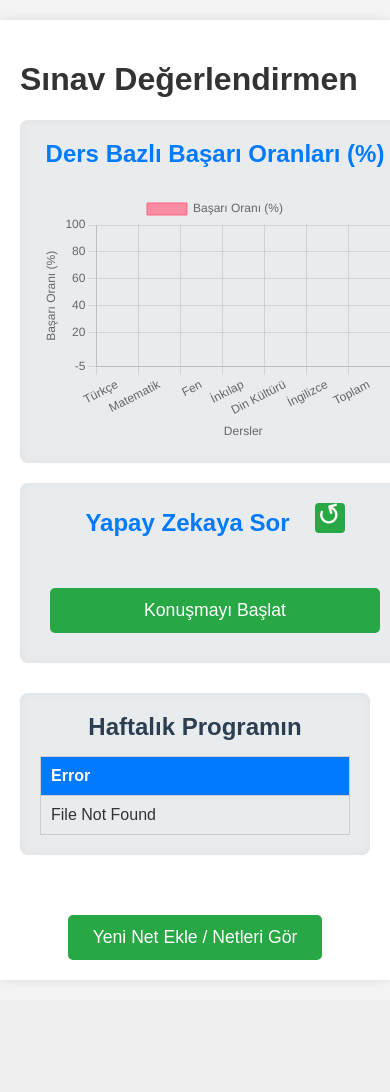
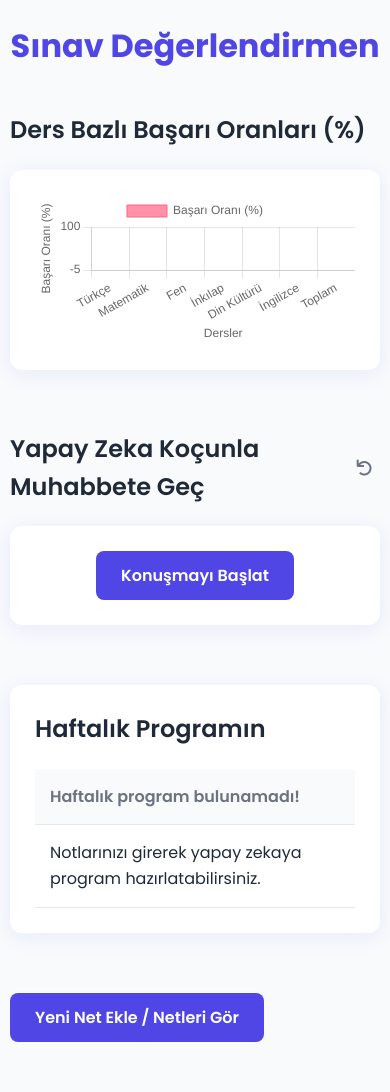
Before and after one commit to MyyTimes/BTK-Hackathon, a Flask app: page / in a window 390 px wide. Before the commit the page ends 980 px from the top, so only its background shows below. Run offline with Flask 3, Linux system fonts and the light colour scheme.

Commit message:
Modern inteface
Loooook better

```diff
--- a/excel_operations.py
+++ b/excel_operations.py
@@ -171,8 +171,8 @@
             table_rows = [["Invalid Data"]]
     else:
         print(f"Not found excel file: {SCHEDULE_EXCEL_PATH}")
-        table_headers = ["Error"]
-        table_rows = [["File Not Found"]]
+        table_headers = ["Haftalık program bulunamadı!"]
+        table_rows = [["Notlarınızı girerek yapay zekaya program hazırlatabilirsiniz."]]
 
     return (table_headers, table_rows)
 
--- a/static/style.css
+++ b/static/style.css
@@ -1,385 +1,342 @@
-/* my_flask_app/static/style.css */
+/* Import Modern Font */
+@import url('https://fonts.googleapis.com/css2?family=Poppins:wght@300;400;500;600;700&display=swap');
 
-body {
-    font-family: Arial, sans-serif;
+/* *** COLORS, FONTS AND OTHER *** */
+:root {
+    --primary-color: #4f46e5;      /* Main color */
+    --secondary-color: #10b981;   /* Highlight color */
+    --background-color: #f8fafc;  /* Background color */
+    --card-background: #ffffff;     /* Background of charts */
+    --text-color: #1f2937;        /* Main text color */
+    --text-color-light: #6b7280;  /* lighter text color */
+    --border-color: #e5e7eb;      /* edge color */
+    --shadow-color: rgba(99, 102, 241, 0.1); /* soft and colorful shade */
+    --font-family: 'Poppins', sans-serif;
+    --border-radius: 12px; /* softer edges */
+    --transition-speed: 0.3s;
+}
+
+/*/*----- Universal Reset and Box Modeling /*-----*/
+* {
+    box-sizing: border-box;
     margin: 0;
     padding: 0;
-    background-color: #f4f4f4;
-    color: #333;
 }
 
+/*----- Body and Main Container Styles -----*/
+body {
+    font-family: var(--font-family);
+    background-color: var(--background-color);
+    color: var(--text-color);
+    line-height: 1.6;
+}
 .container {
     max-width: 1200px;
-    margin: 20px auto;
-    background-color: #fff;
+    margin: 30px auto;
     padding: 20px;
-    box-shadow: 0 0 10px rgba(0, 0, 0, 0.1);
-    display: flex;
-    flex-direction: column;
-    min-height: calc(100vh - 40px);
+}
+.graph-container {
+    height: 500px;
+    width: 100%;
 }
 
-header {
-    background-color: #007bff;
-    color: white;
-    padding: 10px 0;
+/*----- Typography (Titels) -----*/
+h1 {
     text-align: center;
-    margin-bottom: 20px;
-    position: relative;
+    font-size: 2.5rem;
+    font-weight: 700;
+    color: var(--primary-color);
+    margin-bottom: 40px;
 }
 
 h2 {
-    color: #2c3e50;
-    margin-top: 0;
-    margin-bottom: 15px;
+    font-size: 1.5rem;
+    font-weight: 600;
+    color: var(--text-color);
+    margin-bottom: 20px;
     display: flex;
     align-items: center;
-    justify-content: center;
-    gap: 25px;
+    justify-content: space-between; /* reset button for ai chat */
+    gap: 15px;
 }
 
-/* Genel input ve buton stilleri (hem index.html hem add_net.html için) */
-input[type="text"],
-input[type="number"],
-button {
-    width: calc(100% - 20px);
-    padding: 10px;
-    margin-bottom: 10px;
-    border: 1px solid #ddd;
-    border-radius: 4px;
-    box-sizing: border-box; /* Kutu modellemesini düzeltmek için */
+h3 {
+    text-align: center;
+    font-size: 1.2rem;
+    font-weight: 500;
+    color: var(--text-color-light);
 }
 
-/* Genel buton stili */
-button {
-    background-color: #28a745;
-    color: white;
-    cursor: pointer;
-    border: none;
+/*----- Chart Designs (old .section and .flex-item)-----*/
+.section,
+.flex-item > div, /* index.html'deki .flex-item içindeki div'leri hedefliyor */
+.chart-box {
+    background-color: var(--card-background);
+    padding: 25px;
+    border-radius: var(--border-radius);
+    /* modern shadow */
+    box-shadow: 0 4px 20px var(--shadow-color);
+    margin-bottom: 30px;
+    width: 100%;
 }
 
-button:hover {
-    background-color: #218838;
-}
-
-/* Tablo stilleri */
-table {
-    width: 100%;
-    border-collapse: collapse;
-    margin-top: 15px;
-}
-
-table, th, td {
-    border: 1px solid #ccc;
-}
-
-th, td {
-    padding: 10px;
-    text-align: left;
-}
-
-th {
-    background-color: #007bff;
-    color: white;
-}
-
-tr:nth-child(even) {
-    background-color: #f2f2f2;
-}
-
-/* Mesaj kutuları (flash messages) */
-.messages {
-    list-style: none;
-    padding: 0;
-    margin: 15px 0;
-    text-align: center;
-}
-.messages li {
-    padding: 10px;
-    margin-bottom: 10px;
-    border-radius: 5px;
-    font-weight: bold;
-}
-.messages .success {
-    background-color: #d4edda;
-    color: #155724;
-    border: 1px solid #c3e6cb;
-}
-.messages .error {
-    background-color: #f8d7da;
-    color: #721c24;
-    border: 1px solid #f5c6cb;
-}
-.messages .info {
-    background-color: #cce5ff;
-    color: #004085;
-    border: 1px solid #b8daff;
-}
-
-/* Genel bölüm stili (index.html ve add_net.html'deki section'lar) */
-.section {
-    margin-bottom: 30px; /* Bölümler arası boşluk */
-    padding: 20px;
-    background-color: #e9ecef; /* Açık gri arka plan */
-    border-radius: 8px;
-    box-shadow: inset 0 0 10px rgba(0, 0, 0, 0.05);
-}
-
-/* Esnek kutular için kapsayıcı (index.html'deki gibi) */
 .flex-container {
     display: flex;
     flex-wrap: wrap;
-    gap: 20px;
+    gap: 30px;
     margin-bottom: 30px;
 }
 
-/* Esnek öğeler (grafik ve sohbet/input kutuları) */
 .flex-item {
     flex: 1;
     min-width: 300px;
-    background-color: #e9ecef; /* flex-item'ın kendi arka planı */
-    padding: 20px;
-    border-radius: 8px;
-    box-shadow: inset 0 0 10px rgba(0, 0, 0, 0.05);
-    display: flex;
+    display: flex; /* for the div inside to stretch completely */
     flex-direction: column;
-    align-items: flex-start; /* Üst hizalama */
+}
+.flex-item > div {
+    flex: 1; /* flex-item makes the div inside it take up the entire space */
 }
 
-/* Flex öğelerindeki başlıklar */
-.flex-item h2 {
-    margin-top: 0;
+/*-----------------------------------*/
+/*----- Forms and Buttons -----*/
+input[type="text"],
+input[type="number"] {
     width: 100%;
-    text-align: center;
-    margin-bottom: 25px;
-    color: #007bff;
+    padding: 12px 15px;
+    border: 1px solid var(--border-color);
+    border-radius: 8px;
+    font-family: var(--font-family);
+    font-size: 1rem;
+    transition: all var(--transition-speed) ease;
 }
 
-/* Grafik kapsayıcıları */
-.graph-container {
-    position: relative;
-    height: 250px; /* index.html için varsayılan */
-    width: 100%;
-    margin: auto;
+input[type="text"]:focus,
+input[type="number"]:focus {
+    outline: none;
+    border-color: var(--primary-color);
+    box-shadow: 0 0 0 3px rgba(79, 70, 229, 0.2);
 }
 
-/* add_net.html'deki grafik kapsayıcısı için özel yükseklik */
-.section .chart-box .graph-container {
-    height: 300px; /* add_net.html'deki grafik daha büyük */
+.form-group {
+    margin-bottom: 20px;
 }
-
-/* Navigasyon butonları (alt kısımdaki linkler) */
-.nav-buttons {
-    display: flex;
-    justify-content: center;
-    gap: 15px;
-    margin-top: 30px;
-}
-.nav-buttons a {
-    padding: 12px 25px;
-    background-color: #28a745;
-    color: white;
-    text-decoration: none;
-    border-radius: 5px;
-    transition: background-color 0.3s ease;
-    font-size: 1.1em;
-}
-.nav-buttons a:hover {
-    background-color: #218838;
-}
-
-/* Sohbet Arayüzü Stilleri */
-.chat-container {
-    width: 100%;
-    display: flex;
-    flex-direction: column;
-    gap: 15px;
-    max-width: 400px;
-    margin: 0 auto;
-}
-.chat-messages {
-    border: 1px solid #ddd;
-    border-radius: 8px;
-    padding: 15px;
-    min-height: 150px;
-    max-height: 300px;
-    overflow-y: auto;
-    background-color: #f9f9f9;
-    display: flex;
-    flex-direction: column;
-    gap: 10px;
-}
-.chat-message {
-    padding: 8px 12px;
-    border-radius: 15px;
-    max-width: 80%;
-    word-wrap: break-word;
-}
-.chat-message.user {
-    background-color: #007bff;
-    color: white;
-    align-self: flex-end;
-    border-bottom-right-radius: 2px;
-}
-.chat-message.ai {
-    background-color: #e2e6ea;
-    color: #333;
-    align-self: flex-start;
-    border-bottom-left-radius: 2px;
-}
-.chat-input-group {
-    display: flex;
-    gap: 10px;
-    width: 100%;
-}
-.chat-input-group input[type="text"] {
-    flex-grow: 1;
-    padding: 10px;
-    border: 1px solid #007bff;
-    border-radius: 4px;
-    font-size: 16px;
-}
-.chat-input-group button {
-    padding: 10px 15px;
-    background-color: #007bff;
-    color: white;
-    border: none;
-    border-radius: 4px;
-    cursor: pointer;
-    transition: background-color 0.3s ease;
-}
-.chat-input-group button:hover {
-    background-color: #0056b3;
-}
-.start-chat-button {
-    padding: 12px 25px;
-    background-color: #28a745;
-    color: white;
-    border: none;
-    border-radius: 5px;
-    cursor: pointer;
-    font-size: 1.1em;
-    transition: background-color 0.3s ease;
-    display: block;
-    margin-top: 20px;
-    margin-left: auto;
-    margin-right: auto;
-}
-.start-chat-button:hover {
-    background-color: #218838;
-}
-
-/* Gizleme sınıfı */
-.hidden {
-    display: none !important;
-}
-
-/* add_net.html'deki form ve buton grupları için özel stiller */
-/* Bu stiller, genel input/button stillerini özelleştirir */
 .form-group label {
     display: block;
     margin-bottom: 8px;
-    font-weight: bold;
-    color: #555;
+    font-weight: 500;
+    color: var(--text-color-light);
 }
-.button-group {
+
+/*-----------------------------------*/
+/*----- Combined Button Styles -----*/
+.button-group button,
+.nav-buttons a,
+.start-chat-button,
+.chat-input-group button {
+    background-color: var(--primary-color);
+    color: white;
+    border: none;
+    padding: 12px 25px;
+    border-radius: 8px;
+    cursor: pointer;
+    font-family: var(--font-family);
+    font-weight: 600;
+    font-size: 1rem;
+    text-decoration: none;
+    text-align: center;
+    display: inline-block;
+    transition: all var(--transition-speed) ease;
+}
+.button-group button:hover,
+.nav-buttons a:hover,
+.start-chat-button:hover,
+.chat-input-group button:hover {
+    background-color: #4338ca; /* darker than the main color */
+    transform: translateY(-2px);
+    box-shadow: 0 4px 10px rgba(79, 70, 229, 0.3);
+}
+
+/*-----------------------------------*/
+/*----- Lesson Buttons -----*/
+.lesson-buttons {
     display: flex;
-    gap: 15px;
+    flex-wrap: wrap;
+    gap: 10px;
     justify-content: center;
-    margin-top: 30px;
+    margin-top: 20px;
 }
+.lesson-buttons button {
+    padding: 8px 16px;
+    background-color: transparent;
+    color: var(--text-color-light);
+    border: 1px solid var(--border-color);
+    border-radius: 20px;
+    font-weight: 500;
+    transition: all var(--transition-speed) ease;
+}
+.lesson-buttons button.active,
+.lesson-buttons button:hover {
+    background-color: var(--primary-color);
+    color: white;
+    border-color: var(--primary-color);
+}
+
+/*-----------------------------------*/
+/*----- Main Page  -----*/
 .back-link {
     display: block;
     text-align: center;
-    margin-top: 20px;
-    color: #007bff;
+    margin-top: 25px;
+    color: var(--primary-color);
     text-decoration: none;
+    font-weight: 500;
 }
 .back-link:hover {
     text-decoration: underline;
 }
 
-/* add_net.html'deki ders butonları */
-.lesson-buttons {
+
+/*-----------------------------------*/
+/*----- Modern Table Design -----*/
+table {
+    width: 100%;
+    border-collapse: collapse;
+}
+th, td {
+    padding: 15px;
+    text-align: left;
+    border-bottom: 1px solid var(--border-color);
+}
+th {
+    font-weight: 600;
+    color: var(--text-color-light);
+    background-color: #f9fafb;
+}
+tbody tr:hover {
+    background-color: #f9fafb;
+}
+.empty-time {
+    color: #059669;
+    font-weight: 600;
+    background-color: #d1fae5;
+}
+
+/*-----------------------------------*/
+/*----- Flash Messages -----*/
+.messages {
+    list-style: none;
+    padding: 0;
+    margin: 0 0 20px 0;
+}
+.messages li {
+    padding: 15px;
+    margin-bottom: 10px;
+    border-radius: 8px;
+    border: 1px solid transparent;
+}
+.messages .success {
+    background-color: #ecfdf5; color: #065f46; border-color: #a7f3d0;
+}
+.messages .error {
+    background-color: #fef2f2; color: #991b1b; border-color: #fecaca;
+}
+.messages .info {
+    background-color: #eff6ff; color: #1e40af; border-color: #bfdbfe;
+}
+
+/*-----------------------------------*/
+/*----- Chat Interface -----*/
+.chat-container {
+    flex: 1;
+    height: 100%;
+}
+.chat-wrapper {
+    background-color: var(--card-background); /* chat button and its background color */
+    padding: 25px;
+    border-radius: var(--border-radius);
+    box-shadow: 0 4px 20px var(--shadow-color);
+    height: 100%;
     display: flex;
-    flex-wrap: wrap;
-    gap: 5px;
+    flex-direction: column;
     justify-content: center;
-    margin-top: 20px;
-    margin-bottom: 0;
+    align-items: center;
+}
+.chat-wrapper #startChatBtn.hidden {
+    display: none !important;
+}
+.chat-wrapper #chatPanel:not(.hidden) {
+    height: 100%;
     width: 100%;
 }
-.lesson-buttons button {
-    padding: 6px 10px;
-    font-size: 14px;
-    border: 1px solid #007bff;
-    border-radius: 4px;
-    background-color: #f0f8ff;
-    color: #007bff;
-    cursor: pointer;
-    transition: background-color 0.3s ease, color 0.3s ease;
-    flex-shrink: 0;
+/* Chat Messages */
+.chat-messages {
+    border: 1px solid var(--border-color);
+    border-radius: var(--border-radius);
+    padding: 15px;
+    height: 300px;
+    overflow-y: auto;
+    display: flex; flex-direction: column; gap: 10px;
 }
-.lesson-buttons button.active,
-.lesson-buttons button:hover {
-    background-color: #007bff;
+.chat-message {
+    padding: 10px 15px;
+    border-radius: 18px;
+    max-width: 85%;
+    line-height: 1.4;
+}
+.chat-message.user {
+    background-color: var(--primary-color);
     color: white;
+    align-self: flex-end;
+    border-bottom-right-radius: 4px;
+}
+.chat-message.ai {
+    background-color: #f3f4f6;
+    color: var(--text-color);
+    align-self: flex-start;
+    border-bottom-left-radius: 4px;
+}
+.chat-input-group {
+    display: flex;
+    gap: 10px;
+}
+.chat-input-group input {
+    flex-grow: 1;
+}
+.chat-input-group button {
+    background-color: var(--secondary-color);
+}
+.chat-input-group button:hover {
+    background-color: #0f936d;
+}
+.hidden {
+    display: none !important;
 }
 
-/* Ortak responsive ayarlar */
+/*-----------------------------------*/
+/* Reset Butonu */
+.reset-chat-button {
+    background: transparent;
+    border: none;
+    color: var(--text-color-light);
+    font-size: 1.5rem;
+    cursor: pointer;
+    padding: 5px;
+    transform: rotate(-90deg);
+}
+.reset-chat-button:hover {
+    color: var(--primary-color);
+}
+
+/*-----------------------------------*/
+/* --- 7. Responsive Settings --- */
 @media (max-width: 768px) {
     .flex-container {
         flex-direction: column;
-        align-items: stretch;
     }
-    .flex-item {
-        min-width: unset;
-        width: 100%;
+    h1 {
+        font-size: 2rem;
     }
-    .lesson-buttons {
-        flex-direction: column;
-        align-items: stretch;
-    }
-    .lesson-buttons button {
-        width: 100%;
+    .container {
+        padding: 10px; margin: 10px auto;
     }
 }
-
-/* add_net.html için özel responsive ayarlar */
-@media (max-width: 480px) {
-    .lesson-buttons {
-        flex-direction: column;
-        align-items: stretch;
-    }
-    .lesson-buttons button {
-        width: 100%;
-    }
-}
-
-/* Sıfırlama Butonu Stili */
-.reset-chat-button {
-    background-color: #28a745;
-    color: white;
-    border: none;
-    border-radius: 4px;
-    width: 30px;
-    height: 30px;
-    font-size: 1.2em;
-    cursor: pointer;
-    display: inline-flex; /* Sembolü ortalamak için */
-    justify-content: center;
-    align-items: center;
-    transition: background-color 0.3s ease;
-}
-.reset-chat-button:hover {
-    background-color: #218838;
-}
-.reset-icon { /* Resetleme butonunun içindeki geri alma sembolü */
-    display: inline-block;
-    transform: rotate(-15deg) translateY(-3px);
-}
-
-.empty-time {
-    color: green;
-    font-weight: bold;
-}
--- a/templates/add_exam.html
+++ b/templates/add_exam.html
@@ -70,7 +70,7 @@
                 </div>
 
                 <div class="button-group">
-                    <button type="submit">Netleri Kaydet / Güncelle</button>
+                    <button type="submit">Yeni Netleri Kaydet</button>
                 </div>
             </form>
 
@@ -178,7 +178,7 @@
             }
 
             const lessonInfo = lessonData[lessonKey];
-            document.getElementById('currentGraphTitle').innerText = lessonInfo.label + ' Grafiği';
+            document.getElementById('currentGraphTitle').innerText = 'Deneme Sonuçlarının Grafiği';
 
             currentChart = new Chart(ctx, {
                 type: 'line', // 'bar' da olabilir
--- a/templates/index.html
+++ b/templates/index.html
@@ -18,17 +18,18 @@
                     <canvas id="lessonSuccessChart"></canvas>
                 </div>
             </div>
+            <div class="flex-item input-section">
+            <h2>Yapay Zeka Koçunla Muhabbete Geç
+                <button id="resetChatBtn" class="reset-chat-button" title="Sohbeti Sıfırla">
+                    <span class="reset-icon">&#x21BA;</span>
+                </button>
+            </h2>
 
-            <div class="flex-item input-section">
-                <h2>Yapay Zekaya Sor
-                    <button id="resetChatBtn" class="reset-chat-button" title="Sohbeti Sıfırla">
-                        <span class="reset-icon">&#x21BA;</span>
-                    </button>
-                </h2>
+            <div id="chat-wrapper" class="chat-wrapper">
                 <button id="startChatBtn" class="start-chat-button">Konuşmayı Başlat</button>
                 <div id="chatPanel" class="chat-container hidden">
                     <div class="chat-messages" id="chatMessages">
-                        </div>
+                    </div>
                     <div class="chat-input-group">
                         <input type="text" id="chatInput" placeholder="Mesajınızı yazın...">
                         <button id="sendChatBtn">Gönder</button>
@@ -287,7 +288,7 @@
                 startChatBtn.classList.add('hidden'); // Butonu gizle
                 chatPanel.classList.remove('hidden'); // Sohbet panelini göster
 
-                chatMessages.innerHTML = '<div class="chat-message ai">Merhaba, size nasıl yardımcı olabilirim?.</div>';
+                chatMessages.innerHTML = '<div class="chat-message ai">Merhaba, size nasıl yardımcı olabilirim?</div>';
 
                 chatInput.focus(); // Input alanına odaklan
                 //saveChatState(); // Durumu kaydet
```
